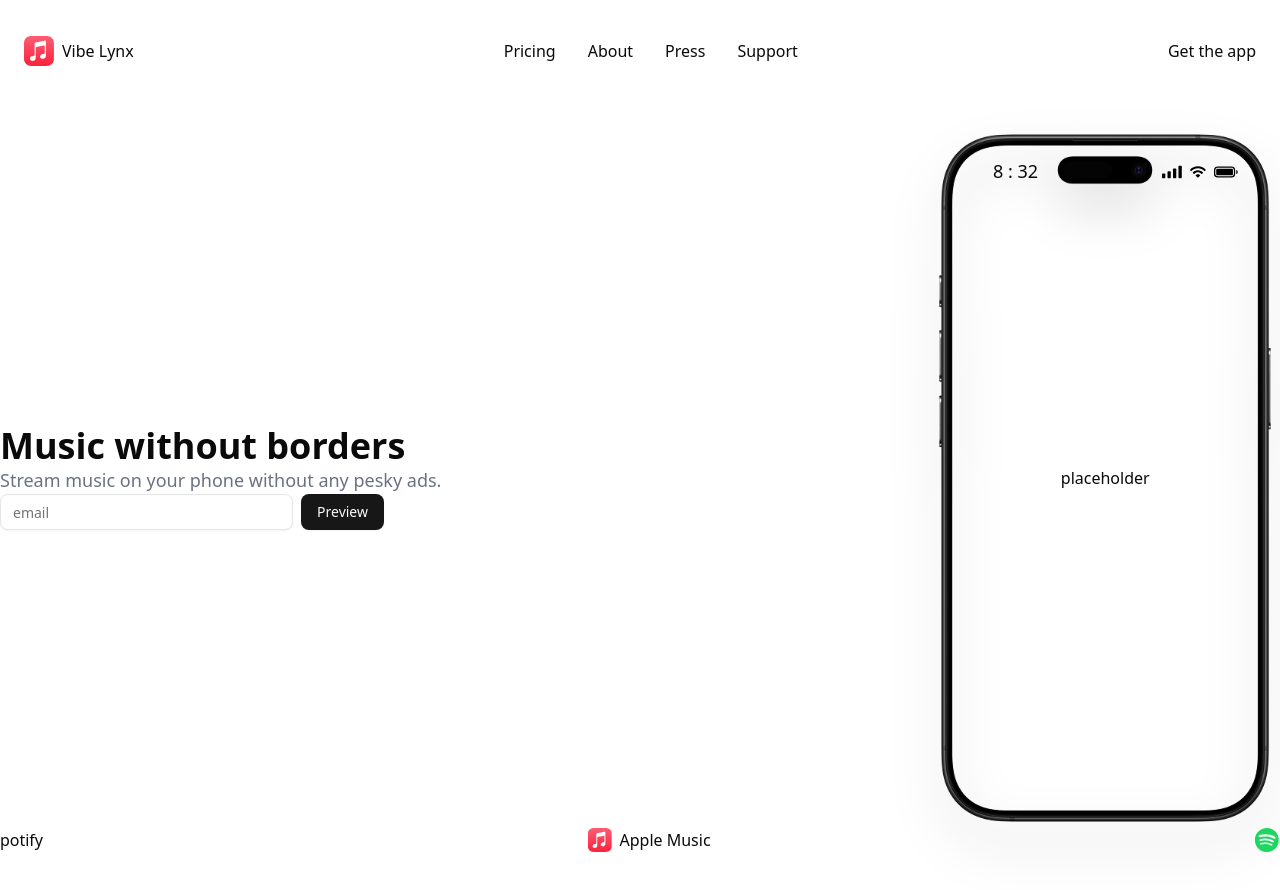
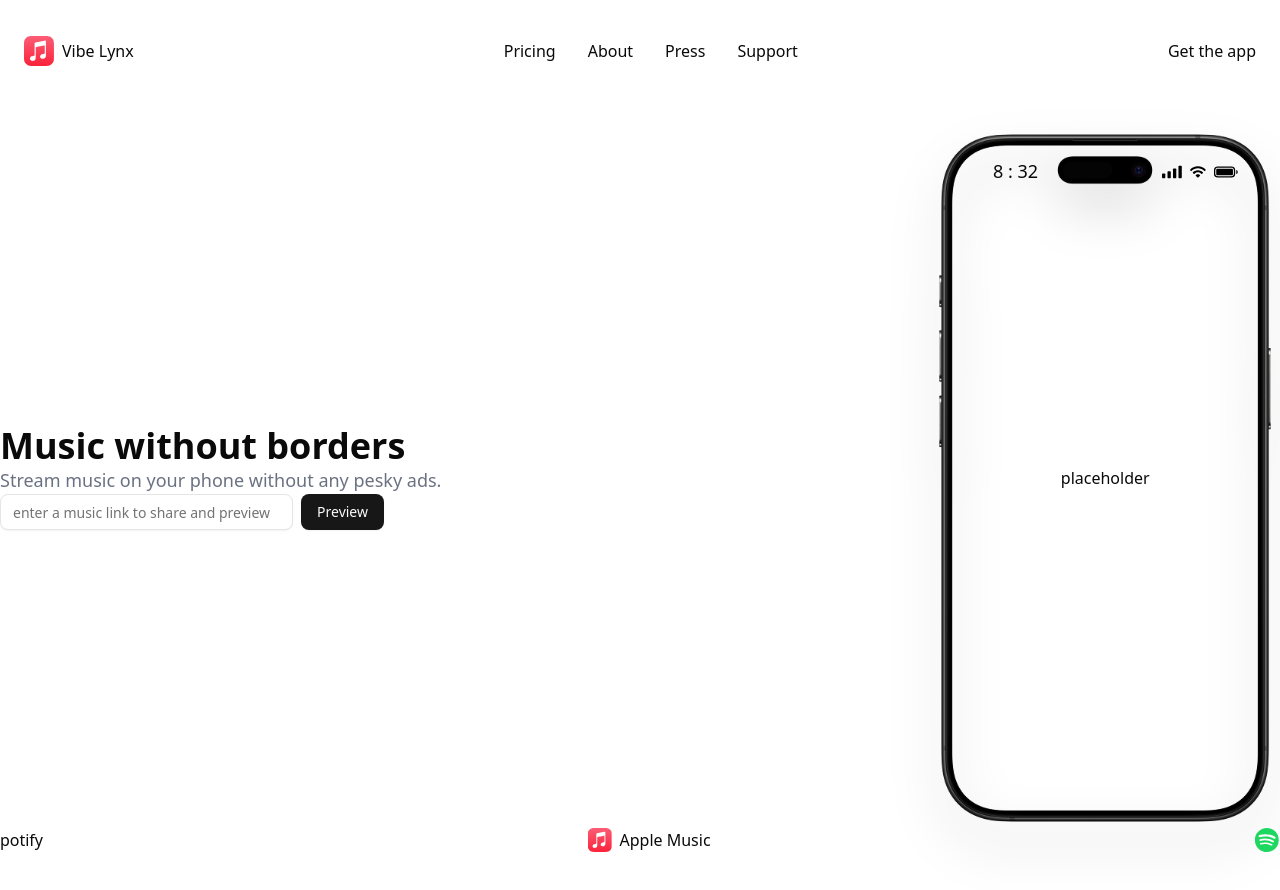
Before and after one commit to vibelynx/website, a SvelteKit app: page / in a window 1280 px wide. Shown: the top 890 px of the page. Built offline with nearby package versions, Linux system fonts and the light colour scheme.

Commit message:
update input placeholder for music link sharing

```diff
--- a/src/routes/+page.svelte
+++ b/src/routes/+page.svelte
@@ -47,7 +47,11 @@
 			<p class="text-lg text-gray-500">Stream music on your phone without any pesky ads.</p>
 			<div class="flex items-center space-x-2">
 				<form on:submit={handleSubmit} class="flex w-full max-w-sm items-center space-x-2">
-					<Input bind:value={url} type="url" placeholder="email" />
+					<Input
+						bind:value={url}
+						type="url"
+						placeholder="enter a music link to share and preview"
+					/>
 					<Button type="submit" disabled={isLoading} class="z-40"
 						>{isLoading ? "Loading" : "Preview"}</Button
 					>
```
